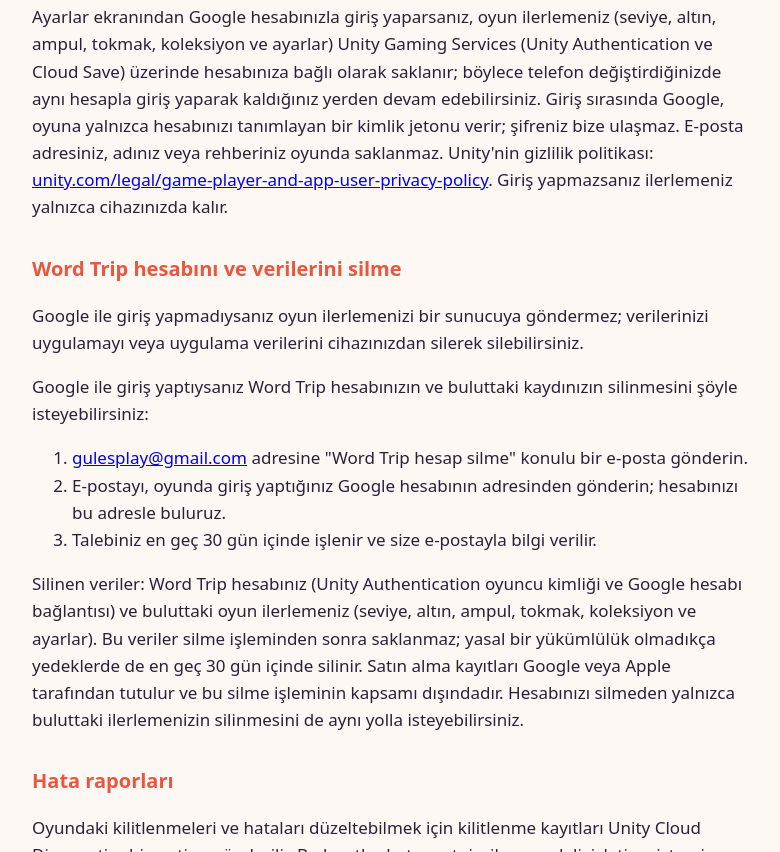
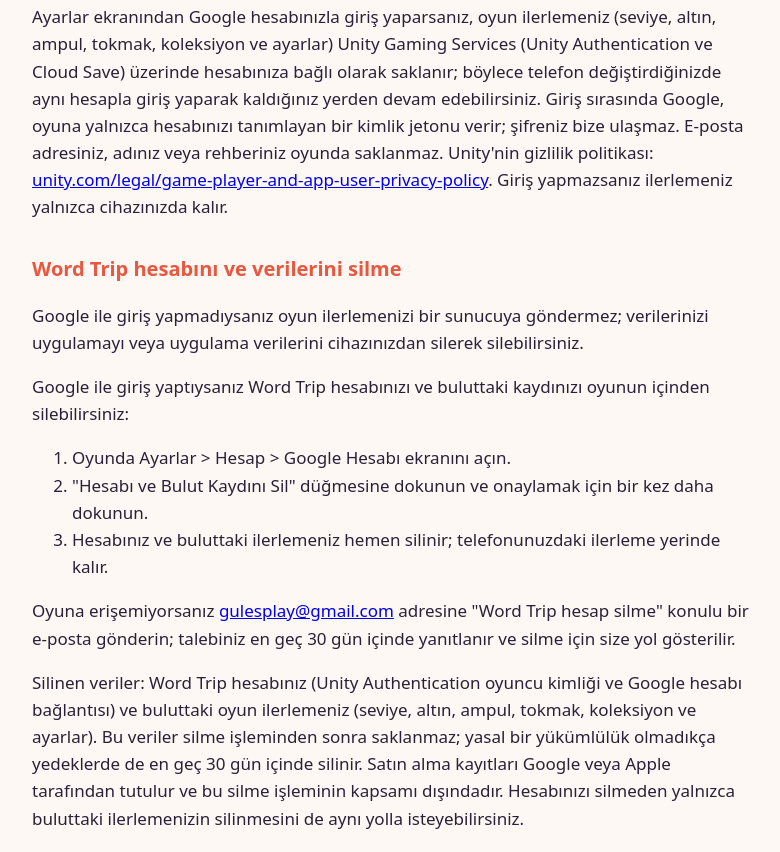
Before and after one commit to gulesplay/gulesplay.github.io, a plain HTML site: page kelime-turu/gizlilik.html in a window 1280 px wide. Shown: the part 430-1282 px from the top of the page, without its empty margins (248-1028 px from the left). Drawn offline with Linux system fonts and the light colour scheme.

Commit message:
Gizlilik: hesap silme oyun içinden (Ayarlar > Hesap), e-posta yedek yol
Co-Authored-By: Claude Opus 5.5 <noreply@anthropic.com>

```diff
--- a/kelime-turu/gizlilik.html
+++ b/kelime-turu/gizlilik.html
@@ -28,12 +28,13 @@
 <p>Ayarlar ekranından Google hesabınızla giriş yaparsanız, oyun ilerlemeniz (seviye, altın, ampul, tokmak, koleksiyon ve ayarlar) Unity Gaming Services (Unity Authentication ve Cloud Save) üzerinde hesabınıza bağlı olarak saklanır; böylece telefon değiştirdiğinizde aynı hesapla giriş yaparak kaldığınız yerden devam edebilirsiniz. Giriş sırasında Google, oyuna yalnızca hesabınızı tanımlayan bir kimlik jetonu verir; şifreniz bize ulaşmaz. E-posta adresiniz, adınız veya rehberiniz oyunda saklanmaz. Unity'nin gizlilik politikası: <a href="https://unity.com/legal/game-player-and-app-user-privacy-policy">unity.com/legal/game-player-and-app-user-privacy-policy</a>. Giriş yapmazsanız ilerlemeniz yalnızca cihazınızda kalır.</p>
 <h2 id="veri-silme">Word Trip hesabını ve verilerini silme</h2>
 <p>Google ile giriş yapmadıysanız oyun ilerlemenizi bir sunucuya göndermez; verilerinizi uygulamayı veya uygulama verilerini cihazınızdan silerek silebilirsiniz.</p>
-<p>Google ile giriş yaptıysanız Word Trip hesabınızın ve buluttaki kaydınızın silinmesini şöyle isteyebilirsiniz:</p>
+<p>Google ile giriş yaptıysanız Word Trip hesabınızı ve buluttaki kaydınızı oyunun içinden silebilirsiniz:</p>
 <ol>
-<li><a href="mailto:gulesplay@gmail.com?subject=Word%20Trip%20hesap%20silme">gulesplay@gmail.com</a> adresine "Word Trip hesap silme" konulu bir e-posta gönderin.</li>
-<li>E-postayı, oyunda giriş yaptığınız Google hesabının adresinden gönderin; hesabınızı bu adresle buluruz.</li>
-<li>Talebiniz en geç 30 gün içinde işlenir ve size e-postayla bilgi verilir.</li>
+<li>Oyunda Ayarlar &gt; Hesap &gt; Google Hesabı ekranını açın.</li>
+<li>"Hesabı ve Bulut Kaydını Sil" düğmesine dokunun ve onaylamak için bir kez daha dokunun.</li>
+<li>Hesabınız ve buluttaki ilerlemeniz hemen silinir; telefonunuzdaki ilerleme yerinde kalır.</li>
 </ol>
+<p>Oyuna erişemiyorsanız <a href="mailto:gulesplay@gmail.com?subject=Word%20Trip%20hesap%20silme">gulesplay@gmail.com</a> adresine "Word Trip hesap silme" konulu bir e-posta gönderin; talebiniz en geç 30 gün içinde yanıtlanır ve silme için size yol gösterilir.</p>
 <p>Silinen veriler: Word Trip hesabınız (Unity Authentication oyuncu kimliği ve Google hesabı bağlantısı) ve buluttaki oyun ilerlemeniz (seviye, altın, ampul, tokmak, koleksiyon ve ayarlar). Bu veriler silme işleminden sonra saklanmaz; yasal bir yükümlülük olmadıkça yedeklerde de en geç 30 gün içinde silinir. Satın alma kayıtları Google veya Apple tarafından tutulur ve bu silme işleminin kapsamı dışındadır. Hesabınızı silmeden yalnızca buluttaki ilerlemenizin silinmesini de aynı yolla isteyebilirsiniz.</p>
 
 <h2>Hata raporları</h2>
```
